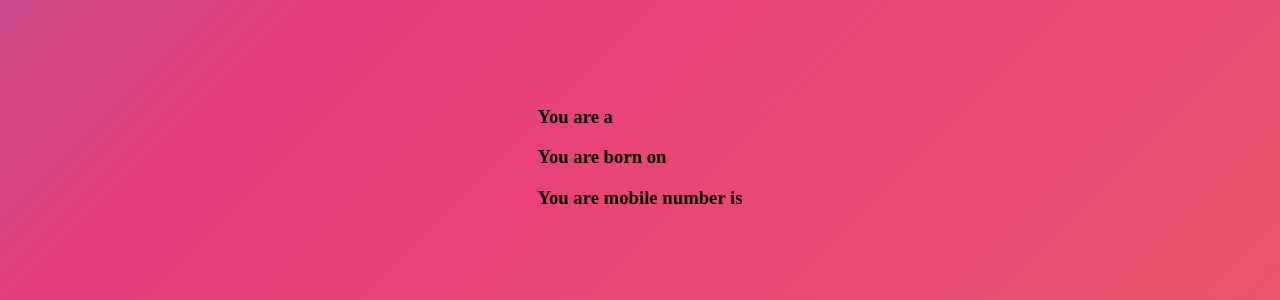
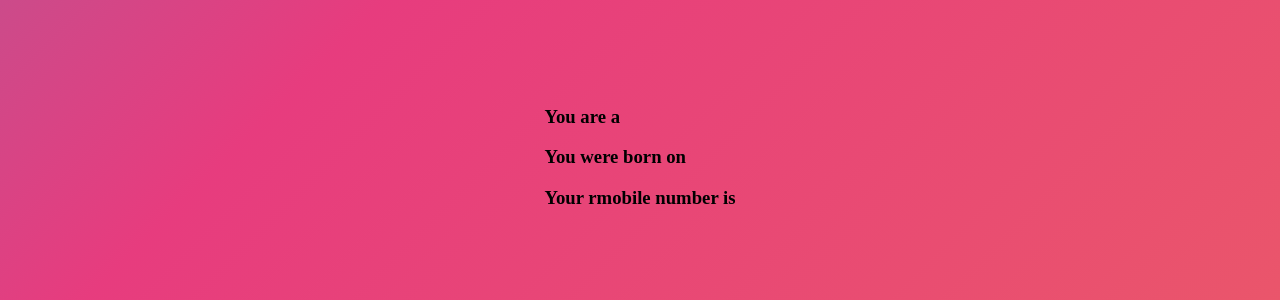
Before and after one commit to intr0vert-55/Login_System, a PHP site: page /login.php in a window 1280 px wide. Shown: the part 153-453 px from the top of the page. Run offline with PHP 8.4, Linux system fonts and the light colour scheme; data that the repository does not hold is empty.

Commit message:
Update login.php

```diff
--- a/login.php
+++ b/login.php
@@ -54,8 +54,8 @@
         </div>
         <div class="body">
             <h3>You are a <?php echo $gen ?></h3>
-            <h3>You are born on <?php echo $dob ?></h3>
-            <h3>You are mobile number is <?php echo $mob ?></h3>
+            <h3>You were born on <?php echo $dob ?></h3>
+            <h3>Your rmobile number is <?php echo $mob ?></h3>
         </div>
         <div class="ending">
             <h2>Thank you for logging in</h2>
```
